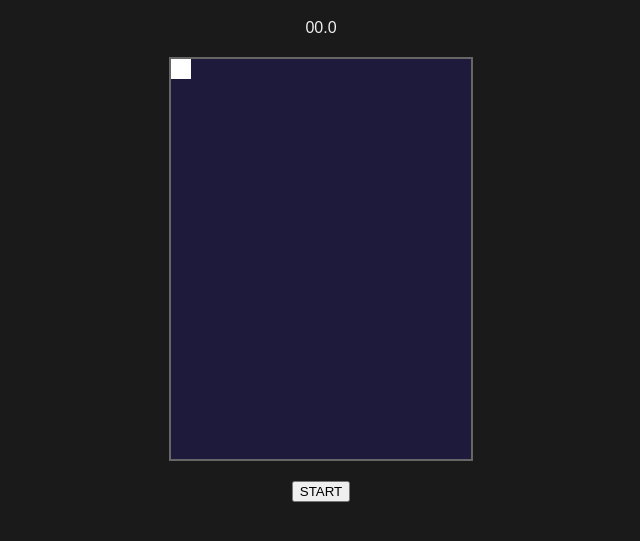
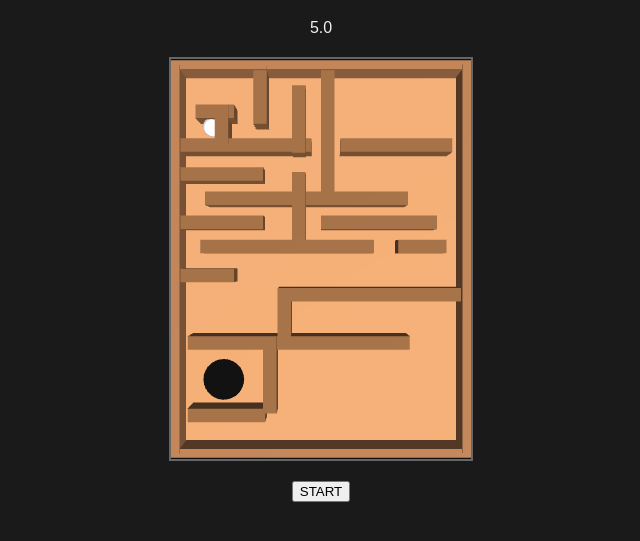
Before and after one commit to af26-glitch/tilt-maze, a plain HTML site: page index.html in a window 1280 px wide. Shown: the part 61-602 px from the top of the page, without its empty margins (319-959 px from the left). Drawn offline with Linux system fonts and the light colour scheme; animation ran at ten frames a second.

Commit message:
ゲーム機異能の追加

```diff
--- a/game.js
+++ b/game.js
@@ -57,9 +57,11 @@
 //      let ball = { x: 150, y: 200, vx: 0, vy: 0 };
 
 
-
-
-
+ // let ball = { x: 250, y: 40, vx: 0, vy: 0 };
+let ball = { x: 35, y: 60, vx: 0, vy: 0 };
+ let goal = { x:45,y:330,r:22};
+ let cleared =false;
+let startTime = Date.now();
 // ------------------------------------------------------------
 //  STEP 2   描画する
 // ------------------------------------------------------------
@@ -74,7 +76,139 @@
 
 
 
+    function update() {
+          ball.vx = ball.vx + tilt.x * 0.5;
+     ball.vy = ball.vy + tilt.y * 0.5;
 
+      ball.vx = ball.vx * 0.98;
+      ball.vy = ball.vy * 0.98;
+
+     // ball.x = ball.x + ball.vx;
+    //  ball.y = ball.y + ball.vy;
+
+      if (ball.x < 12) {
+     ball.x = 12;
+     ball.vx = -ball.vx;
+     }
+
+
+     if (ball.y < 15) {
+     ball.y = 15;
+     ball.vy = -ball.vy;
+     }
+     if (ball.x > 286) {
+     ball.x = 286;
+     ball.vx = -ball.vx;
+     }
+     if (ball.y > 388) {
+     ball.y = 388;
+     ball.vy = -ball.vy;
+     }
+
+      drawBall(ball.x, ball.y);
+      drawGoal(goal.x, goal.y, goal.r);
+
+     for (let i=0;i<walls.length;i++){
+      drawWall(walls[i].x,walls[i].y,walls[i].w,walls[i].h);
+
+     }
+
+     let prevX=ball.x;
+     ball.x=ball.x+ball.vx;
+     if (hitWall()){
+     ball.x=prevX;
+     ball.vx=-ball.vx*0.5;
+     }
+
+     let prevY=ball.y;
+     ball.y=ball.y+ball.vy;
+     if (hitWall()){
+     ball.y=prevY;
+     ball.vy=-ball.vy*0.5;
+     }
+
+
+
+
+ let dx =ball.x - goal.x;
+ let dy=ball.y - goal.y;
+ let dist = Math.sqrt(dx*dx+dy*dy);
+
+
+
+if (dist < goal.r){
+  cleared = true;
+  document.getElementById("message")
+  .textContent = "CLEAR";
+ }
+
+
+ if (cleared) {
+    document.getElementById("message").textContent = "CLEAR";
+  }
+//ここの下に以下を追加
+else {
+    let sec = (Date.now() - startTime) / 1000; //今の時刻から開始時刻を引き、ミリ秒を秒に変換
+    document.getElementById("timer").textContent = sec.toFixed(1);//小数第1位に丸め、テキストを更新
+  }
+}
+  let walls = [
+   /// {x:-20,y:120,w:230,h:12},
+   // /{x:90,y:250,w:230,h:12},
+
+  //   { x: 90,  y: 150, w: 16,  h: 80 }, // 下にのびる縦の壁
+
+   // 3段目の仕切り（中央エリアのクランク）
+   //{ x: 12,  y: 230, w: 100, h: 12 }, // 左からのばす壁
+   //{ x: 160, y: 230, w: 126, h: 12
+   // }, // 右からのばす壁
+   //{ x: 160, y: 230, w: 12,  h: 60 }, // 下にのびる縦の壁
+
+    // 4段目の仕切り（ゴール手前の障害物）
+   //{ x: 12,  y: 290, w: 90,  h: 12 }, // 左からのばす壁（この下にゴール x:45, y:330 があります）
+   //{ x: 100, y: 290, w: 12,  h: 60 },
+   // { x: 50, y: 50, w: 60,  h: 12 }
+  { x: 20,  y: 40,  w: 40, h: 14 },
+  { x: 40,  y: 40,  w: 14, h: 40 },
+  { x: 80,  y: 0,  w: 14, h:60  },
+  { x: 120,  y: 20,  w: 14, h:70  },
+  { x: 0,  y: 75,  w: 140, h: 14 },
+  { x: 0,  y: 105, w: 90,  h: 14 },//左短い棒nofukusei
+  { x: 0,  y: 155, w: 90,  h: 14 },
+  { x: 170, y: 75,  w: 116, h: 14 },
+  { x: 150, y: 0,  w: 14,  h: 140 }, // 上からの縦壁（罠）
+
+  // 【2段目】長い一本道に見せかけた、中央の細い縦穴ルート
+  { x: 30,  y: 130, w: 210, h: 14 },//二段目長い棒
+ // { x: 60,  y: 130, w: 14,  h: 50 },
+  { x: 120, y: 110, w: 14,  h: 70 },//tukidasiteru
+
+  // 【3段目】右端で行き止まりになるダミールートと、左へ進むジグザグ
+  { x: 25,  y: 180, w: 180, h: 14 },//短いmigi棒の横の長い棒
+  { x: 230, y: 180, w: 50,  h: 14 },//右短い棒
+  { x: 150, y: 155, w: 120,  h: 14 },//右短いのの上
+  { x: 0,  y: 210, w: 60,  h: 14 },//左短い棒
+  { x: 105, y: 230, w: 190, h: 14 },//短い棒の下
+  { x: 105, y: 230, w: 14,  h: 50 }, // 通路を狭くする縦壁
+
+  // 【4段目】ゴール直前！右へ大きく迂回させる大回りの罠
+  { x: 12,  y: 280, w: 230, h: 14 },
+   { x: 90,  y: 280, w: 14,  h: 80 }, // ゴールの右を完全に塞ぐ縦壁
+  { x: 12,  y: 355, w: 80,  h: 14 }
+
+  ];
+
+  function hitWall(){
+      for(let i=0; i<walls.length; i++){
+        let w = walls[i];
+        if(ball.x>w.x&&ball.x<w.x+w.w&&
+          ball.y>w.y&&ball.y<w.y+w.h){
+            return true;
+
+          }
+      }
+      return false;
+  }
 
 // ------------------------------------------------------------
 //  STEP 3   位置を更新する
@@ -155,7 +289,6 @@
 
 
 
-
 // ------------------------------------------------------------
 //  STEP 6   右の壁
 // ------------------------------------------------------------
--- a/index.html
+++ b/index.html
@@ -18,7 +18,7 @@
 
    <button id="startBtn">START</button>
 
-
+ <p id="message"></p>
 
 
 <!--
@@ -126,6 +126,8 @@
 
    ============================================================
 -->
-
+     <script src="three.min.js"></script>
+     <script src="engine.js"></script>
+      <script src="game.js"></script>
 </body>
 </html>
--- a/style.css
+++ b/style.css
@@ -90,7 +90,7 @@
 #ball{
     width: 20px;
     height: 20px;
-    background: rgb(255, 255, 255)
+    background: #ffffff
 }
 
 
@@ -117,7 +117,11 @@
 
 
 }
+#message {
+    font-size:32px;
+    color:#ffffff;
 
+}
 
 
 /* ============================================================
```
